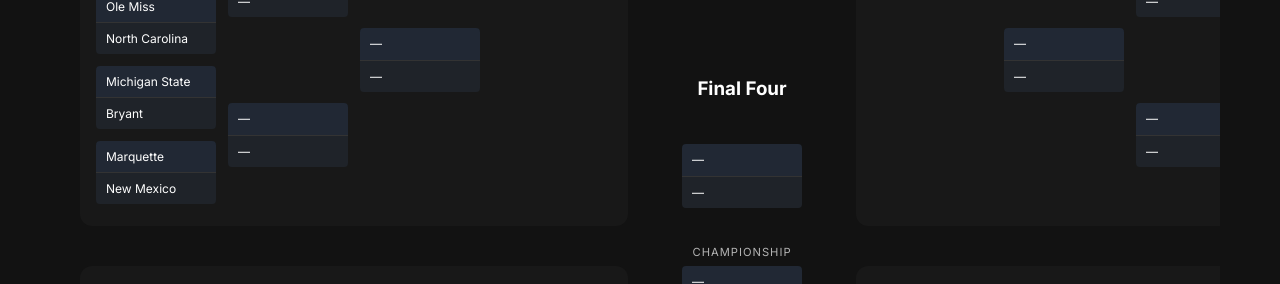
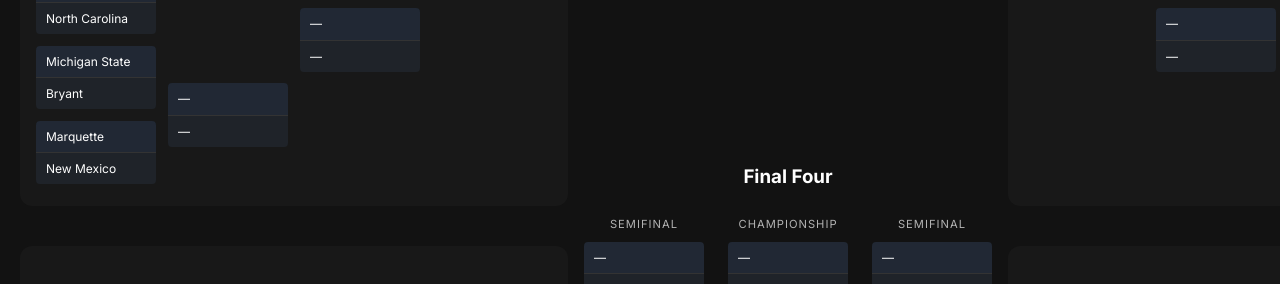
Before and after one commit to justinessert/mascot-2026, a React (Vite) app: page /bracket/view/full in a window 1280 px wide. Shown: the part 646-930 px from the top of the page. Built offline with nearby package versions, Linux system fonts and the light colour scheme; no server answers.

Commit message:
bracket view styling nit picks

```diff
--- a/src/components/Layout.css
+++ b/src/components/Layout.css
@@ -130,6 +130,12 @@
     box-sizing: border-box;
 }
 
+/* Allow full width for bracket view pages */
+.main-content:has(.full-bracket-container) {
+    max-width: 100%;
+    padding: 0;
+}
+
 /* Mobile Responsive */
 @media (max-width: 768px) {
     .menu-toggle {
--- a/src/pages/FullBracket.css
+++ b/src/pages/FullBracket.css
@@ -1,8 +1,12 @@
 /* FullBracket Page Styles */
 
+/* Override the main-content max-width for full bracket view */
 .full-bracket-container {
     padding: 20px;
     overflow-x: auto;
+    width: 100%;
+    max-width: none !important;
+    margin: 0 !important;
 }
 
 .full-bracket-container h2 {
@@ -10,12 +14,12 @@
     margin-bottom: 24px;
 }
 
-/* Bracket Layout - 3 columns */
+/* Bracket Layout - 3 columns, full width */
 .bracket-layout {
     display: flex;
-    justify-content: center;
-    gap: 24px;
-    min-width: max-content;
+    justify-content: space-between;
+    gap: 16px;
+    width: 100%;
 }
 
 /* Each side contains two regions stacked */
@@ -47,27 +51,32 @@
     flex-direction: column;
     align-items: center;
     justify-content: center;
-    gap: 20px;
-    min-width: 180px;
+    gap: 16px;
+    min-width: 300px;
+    flex-shrink: 0;
 }
 
 .final-four-section h3 {
-    margin-bottom: 16px;
+    margin-bottom: 8px;
 }
 
+/* Final Four matchups in a row: Left | Championship | Right */
 .final-four-matchups {
     display: flex;
+    flex-direction: row;
+    gap: 16px;
+    align-items: center;
+    justify-content: center;
+}
+
+.ff-matchup {
+    display: flex;
     flex-direction: column;
-    gap: 16px;
     align-items: center;
 }
 
-.ff-matchup {
-    position: relative;
-}
-
 .ff-matchup.championship {
-    margin: 16px 0;
+    margin: 0 8px;
 }
 
 .ff-label {
@@ -80,13 +89,13 @@
     letter-spacing: 1px;
 }
 
-/* Champion Display */
+/* Champion Display - Above Final Four matchups */
 .champion-display {
     background: var(--secondary-bg);
-    padding: 20px;
+    padding: 16px 24px;
     border-radius: 12px;
     text-align: center;
-    margin-top: 20px;
+    margin-bottom: 16px;
 }
 
 .champion-display h3 {
--- a/src/pages/FullBracket.jsx
+++ b/src/pages/FullBracket.jsx
@@ -141,16 +141,6 @@
 
                 {/* Center - Final Four */}
                 <div className="final-four-section">
-                    <h3>Final Four</h3>
-                    <div className="final-four-matchups">
-                        {finalFourMatchups.map((matchup, index) => (
-                            <div key={index} className={`ff-matchup ${index === 1 ? 'championship' : ''}`}>
-                                {index === 1 && <span className="ff-label">Championship</span>}
-                                <Matchup topTeam={matchup[0]} bottomTeam={matchup[1]} />
-                            </div>
-                        ))}
-                    </div>
-
                     {champion && (
                         <div className="champion-display">
                             <h3>🏆 Champion</h3>
@@ -161,6 +151,19 @@
                             <p className="champion-mascot">{getMascotName(champion.name)}</p>
                         </div>
                     )}
+
+                    <h3>Final Four</h3>
+
+                    <div className="final-four-matchups">
+                        {finalFourMatchups.map((matchup, index) => (
+                            <div key={index} className={`ff-matchup ${index === 1 ? 'championship' : 'semifinal'}`}>
+                                <span className="ff-label">
+                                    {index === 0 ? 'Semifinal' : index === 1 ? 'Championship' : 'Semifinal'}
+                                </span>
+                                <Matchup topTeam={matchup[0]} bottomTeam={matchup[1]} />
+                            </div>
+                        ))}
+                    </div>
                 </div>
 
                 {/* Right side - Two regions (reversed) */}
```
